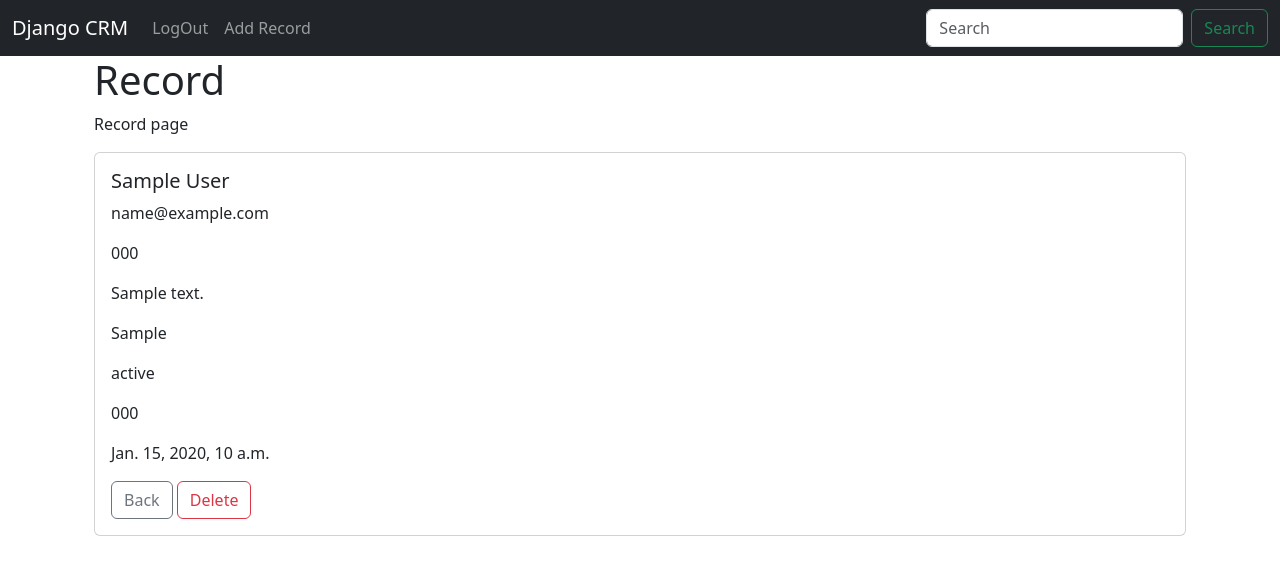
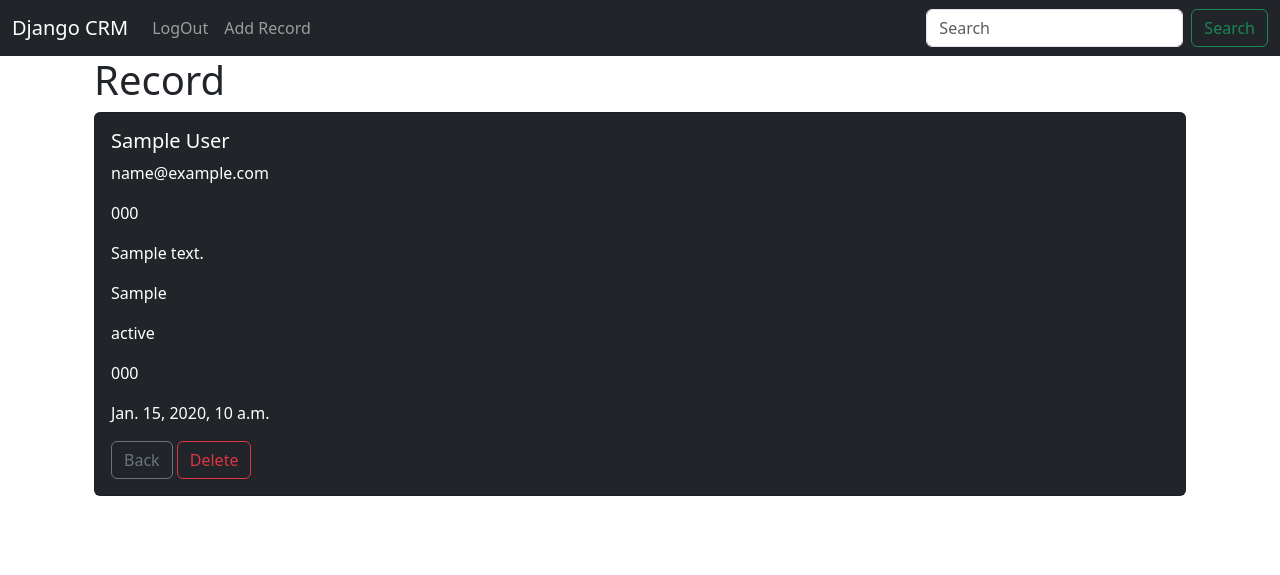
Before and after one commit to govindrnaik/django_crm, a Django app: page /record/1 in a window 1280 px wide. Shown: the top 575 px of the page. Run offline with Django 4.2, Linux system fonts and the light colour scheme; a user stored in the database is signed in; tables that the repository leaves empty hold one stand-in row (values such as "Sample post").

Commit message:
crud complete

```diff
--- a/website/templates/add_record.html
+++ b/website/templates/add_record.html
@@ -23,8 +23,9 @@
 	{{ form.as_p }}
 
 	<br/>
-	  <button type="submit" class="btn btn-secondary">Add Record</button>
-	</form>
+	<button type="submit" class="btn btn-success">Add Record</button>
+	<a class="btn btn-secondary" href="{% url 'home' %}">Back</a>
+</form>
 
 
 
--- a/website/templates/edit_record.html
+++ b/website/templates/edit_record.html
@@ -23,11 +23,9 @@
 	{{ form.as_p }}
 
 	<br/>
-	  <button type="submit" class="btn btn-secondary">Save Record</button>
+	  <button type="submit" class="btn btn-success">Save Record</button>
+	  <a class="btn btn-secondary" href="{% url 'home' %}">Back</a>
 	</form>
-
-
-
 </div>
 
 {% endblock %}
--- a/website/templates/home.html
+++ b/website/templates/home.html
@@ -6,8 +6,8 @@
 	{% if records %}
 	<div class="row row-cols-1 row-cols-md-3 g-4">
 		{% for record in records %}
-			<div class="col">
-				<div class="card">
+			<div class="col ">
+				<div class="card text-bg-dark mb-3">
 					<div class="card-body">
 						<h5 class="card-title">
 							<a href="{% url 'record' record.id %}">{{ record }}</a>
--- a/website/templates/record.html
+++ b/website/templates/record.html
@@ -5,8 +5,7 @@
     <div class="row">
         <div class="col-md-12">
             <h1>Record</h1>
-            <p>Record page</p>
-				<div class="card">
+				<div class="card text-bg-dark">
 					<div class="card-body">
 						<h5 class="card-title">{{ record }}</h5>
 						<p class="card-text">{{ record.email }}</p>
--- a/website/views.py
+++ b/website/views.py
@@ -71,7 +71,7 @@ def record_user(request, pk):
 def add_record(request):
     if request.user.is_authenticated:
         if request.method == 'POST':
-            form = AddRecordForm(request.POST)
+            form = AddRecordForm(request.POST or None)
             if form.is_valid():
                 record = form.save(commit=False)
                 record.user = request.user
@@ -104,12 +104,13 @@ def edit_record(request, pk):
 def delete_record(request, pk):
     if request.user.is_authenticated:
         record = Record.objects.get(id=pk)
-        if request.method == 'POST':
-            record.delete()
-            messages.success(request, ('Record has been deleted!'))
-            return redirect('home')
-        else:
-            return render(request, 'delete_record.html', {'record':record})
+        record.delete()
+        messages.success(request, ('Record has been deleted!'))
+        return redirect('home')
+        # if request.method == 'POST':
+        # else:
+            # messages.success(request, ('Please select a record to delete...'))
+            # return redirect('home')
     else:
         messages.success(request, ('Please log in to delete a record...'))
         return redirect('home')
```
